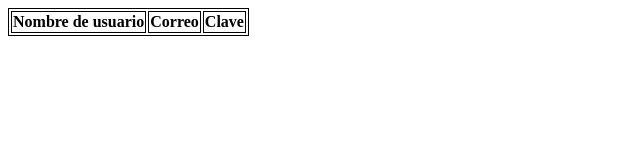
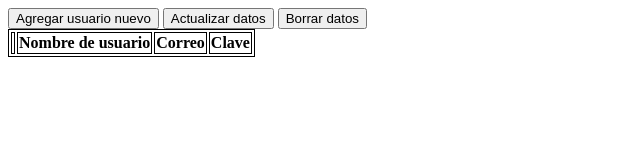
Before and after one commit to lm21009UES/blogContributors, a plain HTML site: page html/admin/admin.html in a window 1280 px wide. Shown: the whole page, without its empty margins (0-640 px from the left). Drawn offline with Linux system fonts and the light colour scheme.

Commit message:
IDK what i have done here

```diff
--- a/html/admin/admin.html
+++ b/html/admin/admin.html
@@ -26,7 +26,13 @@
 <body>
 <main>
     <article>
-        <section data-container></section>
+        <section data-container>
+            <form action="#">
+                <button create-user>Agregar usuario nuevo</button>
+                <button update-data>Actualizar datos</button>
+                <button delete-data>Borrar datos</button>
+            </form>
+        </section>
     </article>
 </main>
 </body>
--- a/js/admin/actions/read.js
+++ b/js/admin/actions/read.js
@@ -10,7 +10,10 @@ const myTable = document.createElement("table");
 // Filas
 const tableRow = document.createElement("tr");
 
+
+
 // Encabezados
+const thCheckbox = document.createElement("th");
 const thUsername = document.createElement("th");
 const thEmail = document.createElement("th");
 const thPassword = document.createElement("th");
@@ -21,12 +24,14 @@ thEmail.textContent = "Correo";
 thPassword.textContent = "Clave";
 
 // Agregar los encabezados a la fila
+tableRow.appendChild(thCheckbox);
 tableRow.appendChild(thUsername);
 tableRow.appendChild(thEmail);
 tableRow.appendChild(thPassword);
 
 // Agregar la fila a la tabla
 myTable.appendChild(tableRow);
+
 
 /**
  * La función readData lee los datos almacenados en localStorage y los muestra en una tabla.
@@ -36,19 +41,27 @@ export const readData = () => {
     // Verificar si hay datos y agregarlos a la tabla
     if (dataList && dataList.length > 0) {
         for (let i = 0; i < dataList.length; i++) {
+
+            // Crear o agregar un checkbox a cada fila de la tabla
+            const checkBox = document.createElement("input");
+            checkBox.setAttribute("type", "checkbox");
+
             // Crear una nueva fila para cada elemento de datos
             const tableRow = document.createElement("tr");
 
+            const tdCheckBox = document.createElement("td");
             const tdUsername = document.createElement("td");
             const tdEmail = document.createElement("td");
             const tdPassword = document.createElement("td");
 
             // Asignar el contenido de los datos a las celdas correspondientes
+            tdCheckBox.appendChild(checkBox);
             tdUsername.textContent = dataList[i].username;
             tdEmail.textContent = dataList[i].email;
             tdPassword.textContent = dataList[i].password;
 
             // Agregar las celdas a la fila
+            tableRow.appendChild(tdCheckBox);
             tableRow.appendChild(tdUsername);
             tableRow.appendChild(tdEmail);
             tableRow.appendChild(tdPassword);
```
Also changed, not shown: js/dataManagement/chekIfAreRepeated.js (+9 -0 lines), js/dataManagement/event.js (+9 -1 lines), js/admin/event.js (line endings or trailing spaces).
